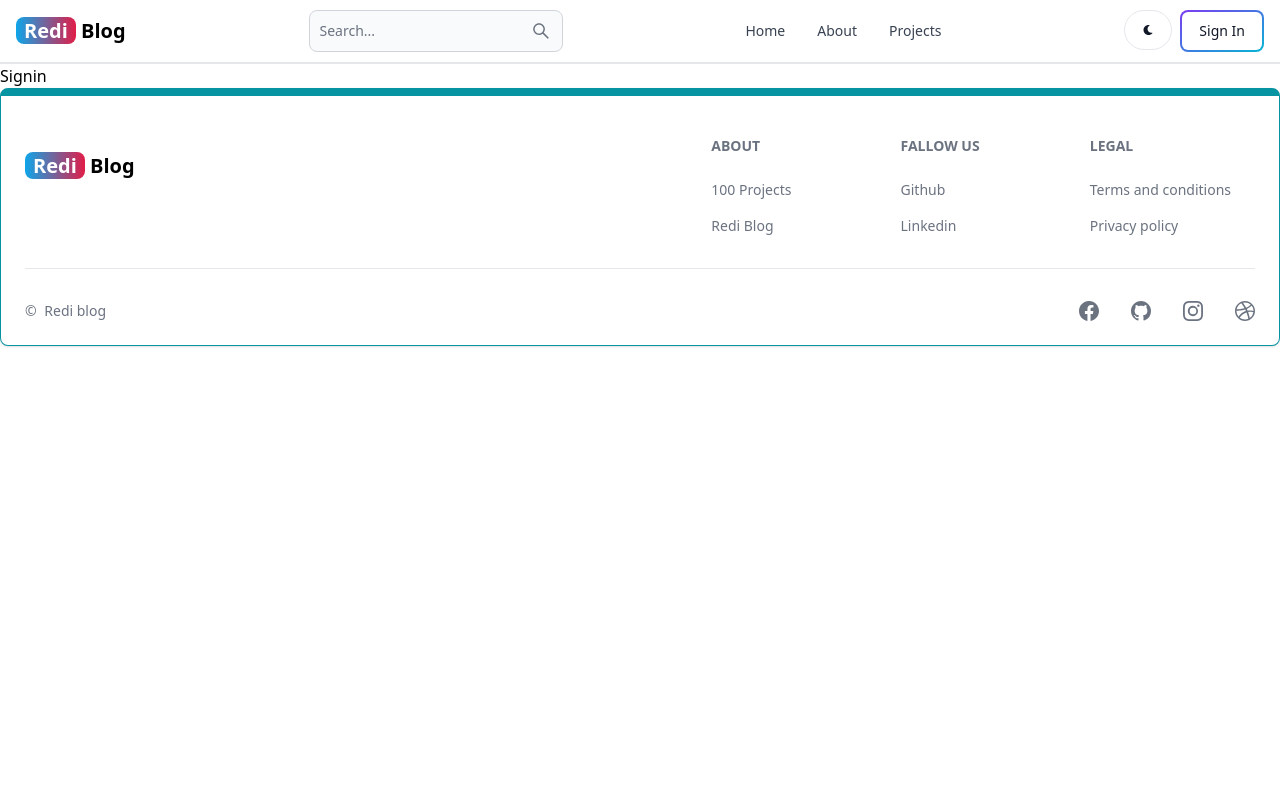
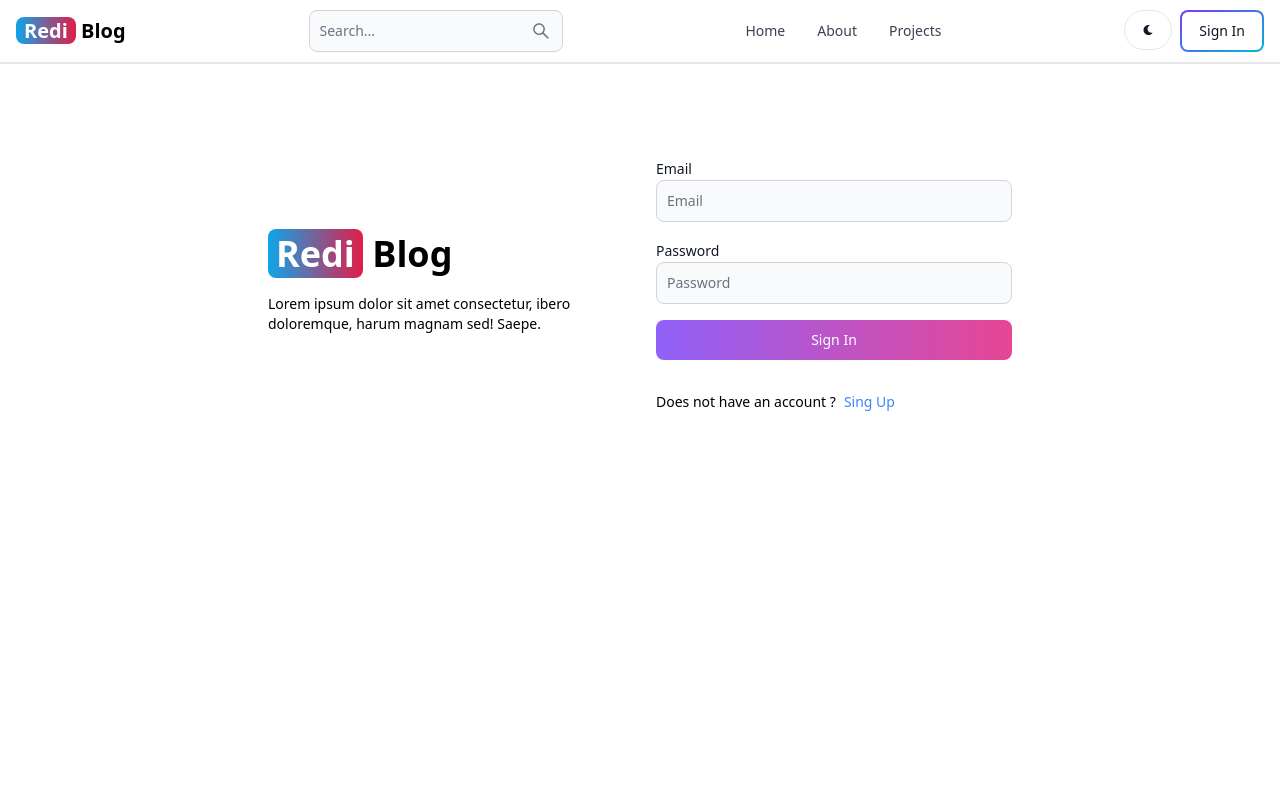
Before and after one commit to zackariae/Redi_JS_2024, a React (Vite) app in the folder client/: page /sign-in in a window 1280 px wide. Shown: the top 800 px of the page. Built offline with nearby package versions, Linux system fonts and the light colour scheme.

Commit message:
complete signIn UI

```diff
--- a/client/src/pages/Home.jsx
+++ b/client/src/pages/Home.jsx
@@ -1,4 +1,3 @@
-import React from "react";
 import { Button } from "flowbite-react";
 
 export default function Home() {
--- a/client/src/pages/SignUp.jsx
+++ b/client/src/pages/SignUp.jsx
@@ -1,5 +1,4 @@
 import { Alert, Button, Label, Spinner, TextInput } from "flowbite-react";
-import React from "react";
 import { useState } from "react";
 import { Link, useNavigate } from "react-router-dom";
 
--- a/client/src/pages/Signin.jsx
+++ b/client/src/pages/Signin.jsx
@@ -1,5 +1,107 @@
-import React from "react";
+import { Alert, Button, Label, Spinner, TextInput } from "flowbite-react";
+import { useState } from "react";
+import { Link, useNavigate } from "react-router-dom";
 
-export default function Signin() {
-  return <div>Signin</div>;
+export default function SignIn() {
+  const [formData, setFormData] = useState({});
+  const [errorMessage, setErrorMessage] = useState(null);
+  const [isLoading, setIsLoading] = useState(false);
+  const navigate = useNavigate();
+  const handleInput = (e) => {
+    setFormData({ ...formData, [e.target.id]: e.target.value.trim() });
+  };
+  const handleSubmit = async (e, next) => {
+    e.preventDefault();
+    if (!formData.email || !formData.password) {
+      return setErrorMessage("Please fill out all fields.");
+    }
+    try {
+      setIsLoading(true);
+      setErrorMessage(null);
+      const res = await fetch("/api/auth/signin", {
+        method: "POST",
+        headers: { "content-Type": "application/json" },
+        body: JSON.stringify(formData),
+      });
+      const data = await res.json();
+      if (data.success == false) {
+        setErrorMessage(data.message);
+      }
+      setIsLoading(false);
+      if (res.ok) {
+        navigate("/home");
+      }
+    } catch (error) {
+      setErrorMessage(error);
+      setIsLoading(false);
+    }
+  };
+
+  return (
+    <div className=" min-h-screen mt-20">
+      <div className="flex gap-8 p-3 max-w-3xl mx-auto flex-col md:flex-row md:items-center">
+        {/**left div */}
+        <div className=" flex-1">
+          <Link to="/" className="text-4xl font-bold dark:text-white">
+            <span className="px-2 bg-gradient-to-r from-sky-500 to-rose-600 rounded-lg text-white">
+              Redi
+            </span>{" "}
+            Blog
+          </Link>
+          <p className="text-sm mt-5">
+            Lorem ipsum dolor sit amet consectetur, ibero doloremque, harum
+            magnam sed! Saepe.
+          </p>
+        </div>
+
+        {/**right div */}
+        <div className="flex-1 ">
+          <form className="flex flex-col gap-4" onSubmit={handleSubmit}>
+            <div>
+              <Label value="Email" />
+              <TextInput
+                type="email"
+                placeholder="Email"
+                id="email"
+                onChange={handleInput}
+              />
+            </div>
+            <div>
+              <Label value="Password" />
+              <TextInput
+                type="text"
+                placeholder="Password"
+                id="password"
+                onChange={handleInput}
+              />
+            </div>
+            <Button
+              gradientDuoTone="purpleToPink"
+              type="submit"
+              disabled={isLoading}
+            >
+              {isLoading ? (
+                <>
+                  <Spinner size="sm" /> <span className="pl-4">Loading...</span>
+                </>
+              ) : (
+                "Sign In"
+              )}
+            </Button>
+          </form>
+          <div className="flex gap-2 text-sm mt-8">
+            <span> Does not have an account ?</span>
+            <Link to="/sign-up" className="text-blue-500 ">
+              Sing Up
+            </Link>
+          </div>
+          {errorMessage && (
+            <Alert className="mt-5" color="failure">
+              {errorMessage}
+            </Alert>
+          )}
+        </div>
+      </div>
+    </div>
+  );
 }
```
